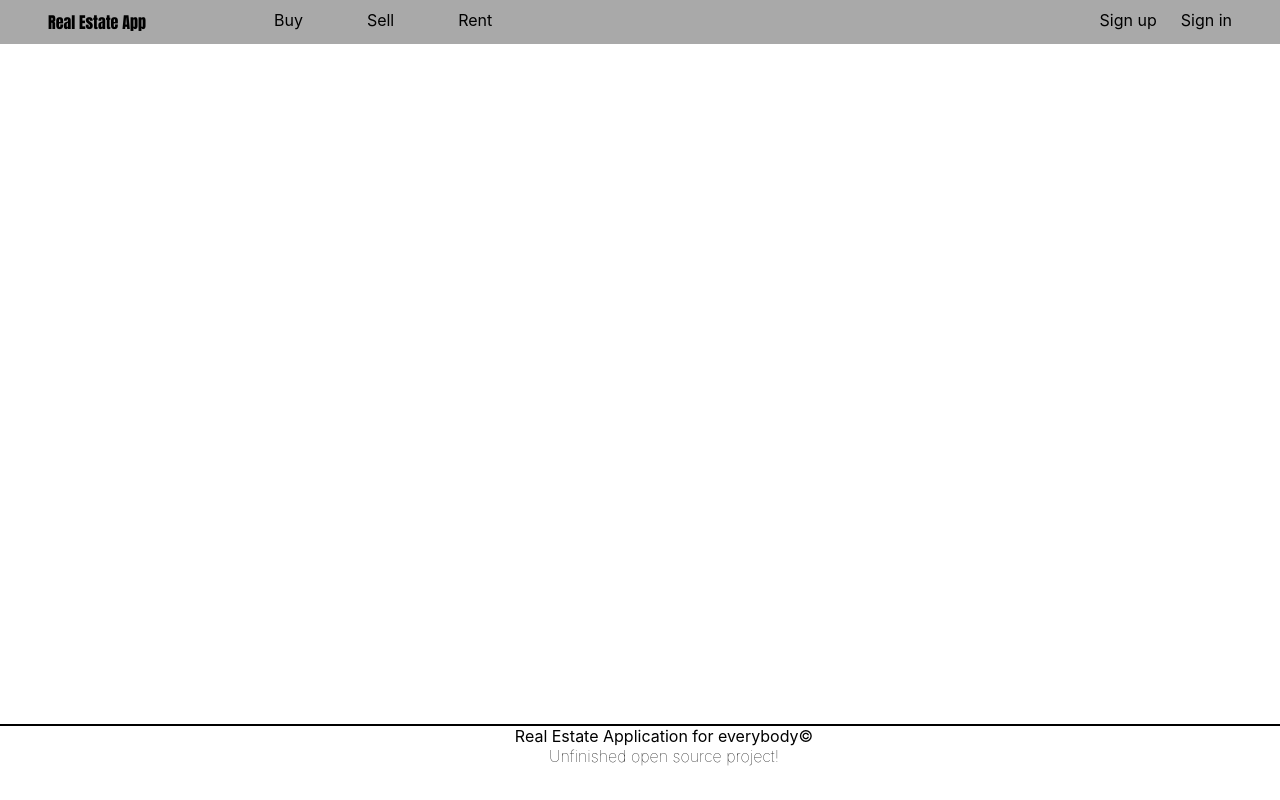
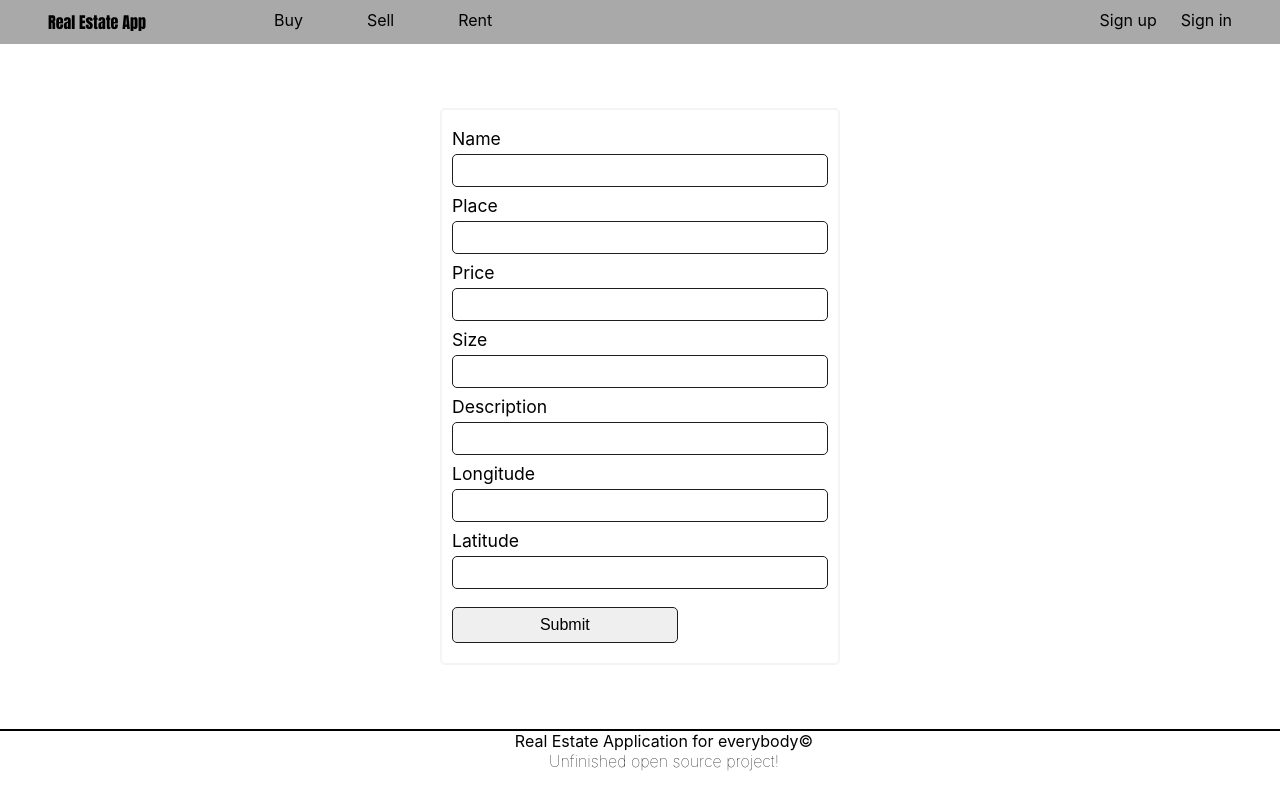
Before and after one commit to devihor25/Real-Estate-App-React, a React (Create React App) app: page /create-land in a window 1280 px wide. Built offline with nearby package versions, Linux system fonts and the light colour scheme; the HTML template or start-up script is replaced by a standard one.

Commit message:
create land form

```diff
--- a/src/App.js
+++ b/src/App.js
@@ -13,6 +13,7 @@ import Profile from "./components/User/Profile";
 import ChangeEmail from "./components/Homes/ChangeEmail";
 import ChangePassword from "./components/User/ChangePassword";
 import { UserProvider } from "./context/UserContext";
+import CreateLand from "./components/Land/CreateLand";
 
 function App() {
   return (
@@ -24,6 +25,7 @@ function App() {
             <Routes>
               <Route path="/" element={<HomePage />} />
               <Route path="/create-home" element={<CreateHome />} />
+              <Route path="/create-land" element={<CreateLand />} />
               <Route path="/signup" element={<SignUpPage />} />
               <Route path="/signin" element={<SignInPage />} />
               <Route path="/all-homes" element={<AllHomes />} />
--- a/src/common/fields.js
+++ b/src/common/fields.js
@@ -54,3 +54,34 @@ export const USER_PROFILE = [
     name: "phone_number",
   },
 ];
+
+export const LAND_FIELDS = [
+  {
+    labelName: "Name",
+    name: "name",
+  },
+  {
+    labelName: "Place",
+    name: "place",
+  },
+  {
+    labelName: "Price",
+    name: "price",
+  },
+  {
+    labelName: "Size",
+    name: "size",
+  },
+  {
+    labelName: "Description",
+    name: "description",
+  },
+  {
+    labelName: "Longitude",
+    name: "lontitude",
+  },
+  {
+    labelName: "Latitude",
+    name: "latitude",
+  },
+]
--- /dev/null
+++ b/src/components/Land/CreateLand.js
@@ -0,0 +1,62 @@
+import { useContext, useState } from "react";
+import { LAND_FIELDS } from "../../common/fields";
+import InputFormRow from "../../common/InputFormRow";
+import FormSubmitButton from "../../common/FormSubmitButton";
+import { hostUrl } from "../../common/urls";
+import { UserContext } from "../../context/UserContext";
+
+export default function CreateLand() {
+  const [landInfo, setLandInfo] = useState({});
+  const { user } = useContext(UserContext);
+
+  const postLand = () => {
+    const postBody = {
+      user_id: user,
+      ...landInfo,
+    };
+    fetch(`${hostUrl}/land`, {
+      method: "POST",
+      body: JSON.stringify(postBody),
+      headers: {
+        "Content-Type": "application/json",
+      },
+    })
+      .then((resp) => {
+        console.log(resp);
+        return resp.json();
+      })
+      .then((json) => {
+        console.log(json);
+        setLandInfo({})
+      });
+  };
+
+  const handleOnChange = (e) => {
+    setLandInfo({
+      ...landInfo,
+      [e.target.name]: e.target.value,
+    });
+  };
+
+  const handleOnSubmit = (e) => {
+    e.preventDefault();
+    postLand();
+  };
+
+  return (
+    <div className="center">
+      <form onSubmit={handleOnSubmit}>
+        {LAND_FIELDS.map((lf) => (
+          <InputFormRow
+            key={lf.labelName}
+            labelName={lf.labelName}
+            name={lf.name}
+            value={landInfo[lf.name]}
+            handleOnChange={handleOnChange}
+          />
+        ))}
+        <FormSubmitButton />
+      </form>
+    </div>
+  );
+}
```
